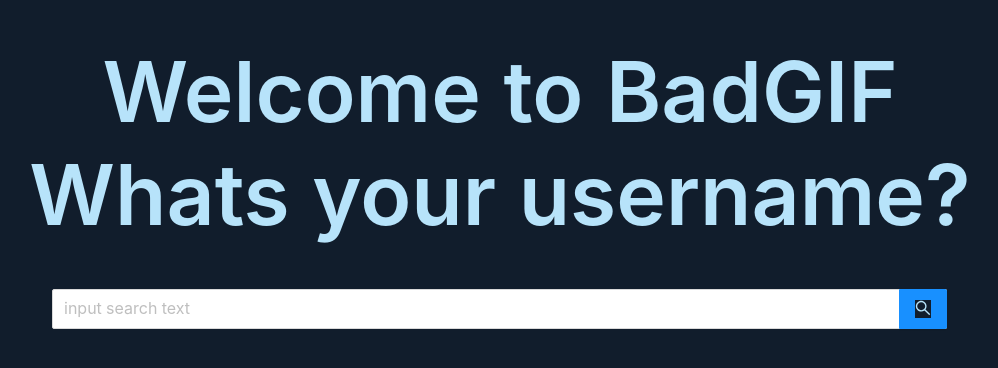
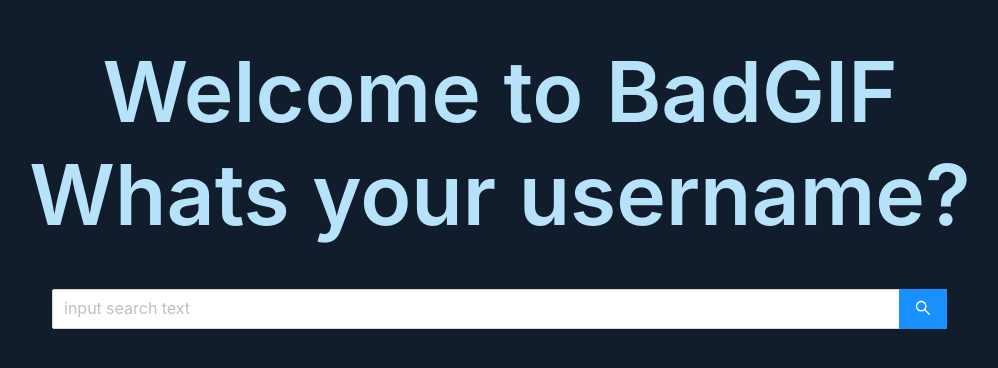
Before and after one commit to georgehtliu/QHacks2021-BADGIF, a React (Create React App) app in the folder client/: page / in a window 1280 px wide. Shown: the part 200-568 px from the top of the page, without its empty margins (140-1138 px from the left). Built offline with nearby package versions, Linux system fonts and the light colour scheme.

Commit message:
removed ugly black bar on search icon

```diff
--- a/client/package.json
+++ b/client/package.json
@@ -4,6 +4,8 @@
   "private": true,
   "proxy": "https://localhost:5000",
   "dependencies": {
+    "@material-ui/core": "^4.11.2",
+    "@material-ui/icons": "^4.11.2",
     "@testing-library/jest-dom": "^5.11.9",
     "@testing-library/react": "^11.2.3",
     "@testing-library/user-event": "^12.6.2",
--- a/client/src/App.js
+++ b/client/src/App.js
@@ -4,7 +4,7 @@ import Cards from './Components/Cards'
 
 export default function App() {
   return (
-    <div className="App">
+    <div className="App" style={{backgroundColor:'#111d2c'}}>
       <About />
       <Cards/>
 
--- a/client/src/index.css
+++ b/client/src/index.css
@@ -14,10 +14,6 @@ body {
       monospace;
   }
 
-*{
-  background-color:#111d2c;
-  color:#b7e3fa;
-}
 
 .ant-card > ant-card-bordered{
   border: 0;
```
Also changed, not shown: 2 other files (tests, documents, lock files or other folders).
